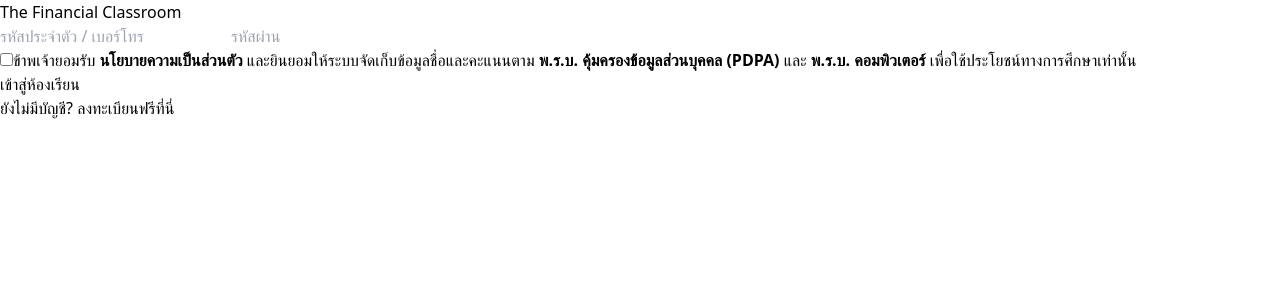
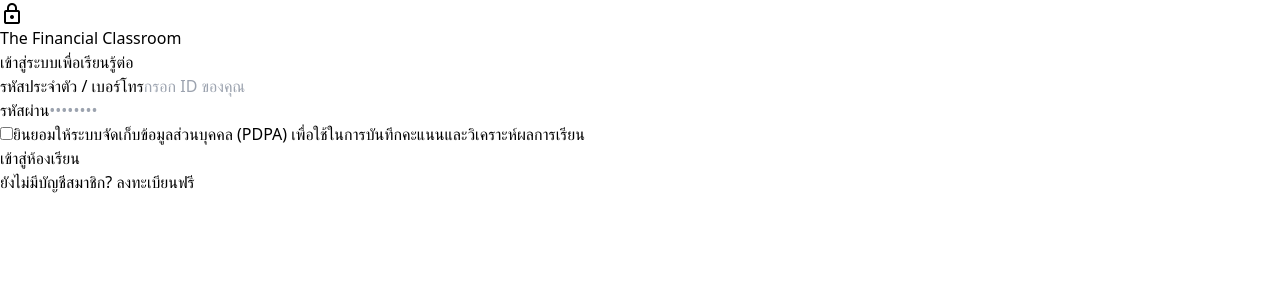
Before and after one commit to mathdevth/financial-classroom, a React (Vite) app: page / in a window 1280 px wide. Shown: the top 300 px of the page. Built offline with nearby package versions, Linux system fonts and the light colour scheme.

Commit message:
แก้หลายจุด

```diff
--- a/src/pages/Login.jsx
+++ b/src/pages/Login.jsx
@@ -5,33 +5,45 @@
   const [studentId, setStudentId] = useState('');
   const [studentName, setStudentName] = useState('');
   const [password, setPassword] = useState('');
-  const [isAccepted, setIsAccepted] = useState(false); // สำหรับ PDPA
+  const [isAccepted, setIsAccepted] = useState(false);
   const [loading, setLoading] = useState(false);
 
   const GOOGLE_SCRIPT_URL = "https://script.google.com/macros/s/AKfycbzCUVKsqX1FXfZSELbVu1twgDd_pwQ7LVgVDpb8Stw6pJUc9u0ft6aMfUVXoK1oIOj_bQ/exec";
 
   const handleSubmit = async (e) => {
     e.preventDefault();
-    if (!isAccepted) return alert('กรุณายอมรับนโยบายความเป็นส่วนตัวและ PDPA ก่อนเข้าใช้งานครับ');
-    if (!password) return alert('กรุณากำหนดรหัสผ่าน');
+    if (!isAccepted) return alert('กรุณายอมรับนโยบาย PDPA ก่อนครับ');
 
     setLoading(true);
+
     try {
+      if (isRegisterMode) {
+        // --- โหมดลงทะเบียน (ส่งแบบ POST) ---
         await fetch(GOOGLE_SCRIPT_URL, {
           method: 'POST',
           mode: 'no-cors',
           body: JSON.stringify({
-          action: isRegisterMode ? "register" : "login",
+            action: "register",
             userId: studentId,
             name: studentName,
-          password: password // ส่งรหัสผ่านไปด้วย
+            password: password
           })
         });
+        alert('ลงทะเบียนสำเร็จ! กรุณาเข้าสู่ระบบอีกครั้งครับ');
+        setIsRegisterMode(false);
+      } else {
+        // --- โหมด LOGIN (ส่งแบบ GET เพื่ออ่านผลลัพธ์) ---
+        const response = await fetch(`${GOOGLE_SCRIPT_URL}?action=login&userId=${studentId}&password=${password}`);
+        const result = await response.json();
 
-      alert(isRegisterMode ? 'ลงทะเบียนสำเร็จ!' : 'เข้าสู่ระบบสำเร็จ');
-      onLogin({ id: studentId, name: studentName || "ผู้ใช้งาน" });
+        if (result.status === "success") {
+          onLogin({ id: studentId, name: result.name });
+        } else {
+          alert(result.message); // จะเด้งบอกว่า "รหัสผ่านไม่ถูกต้อง" หรือ "ไม่พบชื่อ"
+        }
+      }
     } catch (error) {
-      alert('เกิดข้อผิดพลาดในการเชื่อมต่อ');
+      alert('เกิดข้อผิดพลาดในการเชื่อมต่อ กรุณาลองใหม่ครับ');
     } finally {
       setLoading(false);
     }
@@ -39,53 +51,49 @@
 
   return (
     <div className="min-h-screen bg-slate-100 flex items-center justify-center p-4">
-      <div className="bg-white p-8 rounded-3xl shadow-xl w-full max-w-md border border-slate-200">
-        <h1 className="text-2xl font-black text-center mb-6 text-slate-800">The Financial Classroom</h1>
+      <div className="bg-white p-10 rounded-[2.5rem] shadow-2xl w-full max-w-md border border-slate-200">
+        <div className="text-center mb-8">
+          <div className={`w-20 h-20 mx-auto rounded-3xl flex items-center justify-center text-white text-4xl mb-4 transition-all ${isRegisterMode ? 'bg-green-500 shadow-green-200' : 'bg-blue-600 shadow-blue-200'} shadow-lg`}>
+            <span className="material-symbols-outlined text-4xl">{isRegisterMode ? 'person_add' : 'lock'}</span>
+          </div>
+          <h2 className="text-2xl font-black text-slate-800 tracking-tight">The Financial Classroom</h2>
+          <p className="text-slate-400 font-bold text-xs uppercase mt-1">
+            {isRegisterMode ? 'สร้างบัญชีใหม่เพื่อเริ่มเรียน' : 'เข้าสู่ระบบเพื่อเรียนรู้ต่อ'}
+          </p>
+        </div>
 
         <form onSubmit={handleSubmit} className="space-y-4">
-          <input
-            type="text" placeholder="รหัสประจำตัว / เบอร์โทร"
-            value={studentId} onChange={(e) => setStudentId(e.target.value)}
-            className="w-full px-4 py-3 bg-slate-50 border rounded-xl outline-none focus:ring-2 focus:ring-blue-500"
-            required
-          />
+          <div className="space-y-1">
+            <label className="text-[10px] font-black text-slate-400 uppercase ml-2">รหัสประจำตัว / เบอร์โทร</label>
+            <input type="text" value={studentId} onChange={(e) => setStudentId(e.target.value)} className="w-full px-5 py-4 bg-slate-50 border border-slate-200 rounded-2xl focus:ring-2 focus:ring-blue-500 outline-none font-bold" placeholder="กรอก ID ของคุณ" required />
+          </div>
 
           {isRegisterMode && (
-            <input
-              type="text" placeholder="ชื่อ - นามสกุล"
-              value={studentName} onChange={(e) => setStudentName(e.target.value)}
-              className="w-full px-4 py-3 bg-slate-50 border rounded-xl outline-none focus:ring-2 focus:ring-green-500"
-              required
-            />
+            <div className="space-y-1">
+              <label className="text-[10px] font-black text-slate-400 uppercase ml-2">ชื่อ - นามสกุล</label>
+              <input type="text" value={studentName} onChange={(e) => setStudentName(e.target.value)} className="w-full px-5 py-4 bg-slate-50 border border-slate-200 rounded-2xl focus:ring-2 focus:ring-green-500 outline-none font-bold" placeholder="นายสมชาย มั่งคั่ง" required />
+            </div>
           )}
 
-          <input
-            type="password" placeholder="รหัสผ่าน"
-            value={password} onChange={(e) => setPassword(e.target.value)}
-            className="w-full px-4 py-3 bg-slate-50 border rounded-xl outline-none focus:ring-2 focus:ring-blue-500"
-            required
-          />
+          <div className="space-y-1">
+            <label className="text-[10px] font-black text-slate-400 uppercase ml-2">รหัสผ่าน</label>
+            <input type="password" value={password} onChange={(e) => setPassword(e.target.value)} className="w-full px-5 py-4 bg-slate-50 border border-slate-200 rounded-2xl focus:ring-2 focus:ring-blue-500 outline-none font-bold" placeholder="••••••••" required />
+          </div>
 
-          {/* Checkbox PDPA */}
-          <div className="flex items-start gap-3 p-3 bg-slate-50 rounded-xl border border-slate-100">
-            <input
-              type="checkbox"
-              checked={isAccepted}
-              onChange={(e) => setIsAccepted(e.target.checked)}
-              className="mt-1 w-4 h-4 text-blue-600 border-gray-300 rounded focus:ring-blue-500"
-            />
-            <label className="text-[11px] text-slate-500 leading-tight">
-              ข้าพเจ้ายอมรับ <strong>นโยบายความเป็นส่วนตัว</strong> และยินยอมให้ระบบจัดเก็บข้อมูลชื่อและคะแนนตาม <strong>พ.ร.บ. คุ้มครองข้อมูลส่วนบุคคล (PDPA)</strong> และ <strong>พ.ร.บ. คอมพิวเตอร์</strong> เพื่อใช้ประโยชน์ทางการศึกษาเท่านั้น
+          <div className="flex items-start gap-3 p-4 bg-slate-50 rounded-2xl border border-slate-100">
+            <input type="checkbox" checked={isAccepted} onChange={(e) => setIsAccepted(e.target.checked)} className="mt-1 w-4 h-4 text-blue-600 rounded" />
+            <label className="text-[10px] text-slate-500 font-bold leading-tight">
+              ยินยอมให้ระบบจัดเก็บข้อมูลส่วนบุคคล (PDPA) เพื่อใช้ในการบันทึกคะแนนและวิเคราะห์ผลการเรียน
             </label>
           </div>
 
-          <button type="submit" disabled={loading} className="w-full py-4 bg-blue-600 text-white font-bold rounded-xl shadow-md hover:bg-blue-700 transition-all">
-            {loading ? 'กำลังประมวลผล...' : (isRegisterMode ? 'ลงทะเบียนใหม่' : 'เข้าสู่ห้องเรียน')}
+          <button type="submit" disabled={loading} className={`w-full py-5 text-white font-black rounded-2xl shadow-xl transition-all active:scale-95 ${loading ? 'bg-slate-400' : (isRegisterMode ? 'bg-green-600 hover:bg-green-700' : 'bg-blue-600 hover:bg-blue-700')}`}>
+            {loading ? 'กำลังตรวจสอบ...' : (isRegisterMode ? 'ยืนยันลงทะเบียน' : 'เข้าสู่ห้องเรียน')}
           </button>
         </form>
 
-        <button onClick={() => setIsRegisterMode(!isRegisterMode)} className="w-full mt-6 text-sm font-bold text-blue-600 hover:underline">
-          {isRegisterMode ? 'มีบัญชีอยู่แล้ว? เข้าสู่ระบบ' : 'ยังไม่มีบัญชี? ลงทะเบียนฟรีที่นี่'}
+        <button onClick={() => setIsRegisterMode(!isRegisterMode)} className="w-full mt-6 text-sm font-black text-blue-600 hover:underline">
+          {isRegisterMode ? 'มีบัญชีอยู่แล้ว? เข้าสู่ระบบที่นี่' : 'ยังไม่มีบัญชีสมาชิก? ลงทะเบียนฟรี'}
         </button>
       </div>
     </div>
```
Lines whose indentation alone changed are shown as unchanged.
